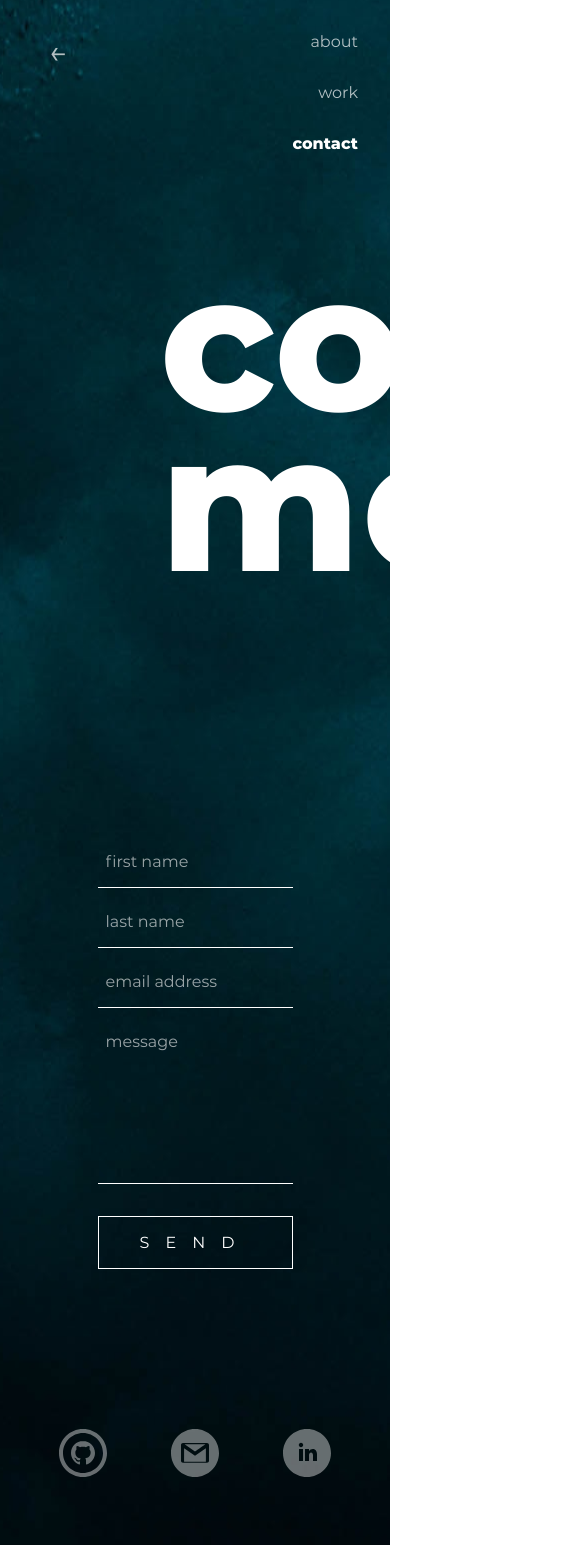
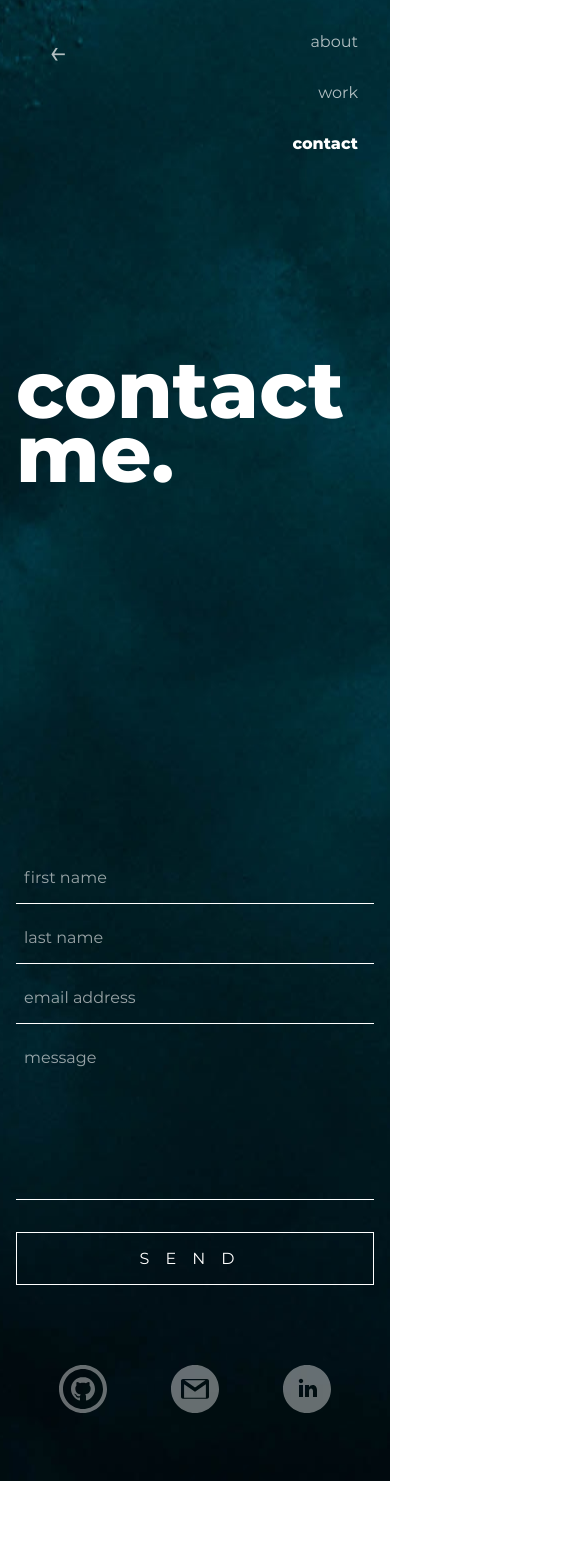
Before and after one commit to dylan-galbraith/portfolio, a React (Create React App) app: page /contact in a window 390 px wide. Shown: the top 1545 px of the page, 585 px wide, since content can reach past the window. After the commit the page ends 1481 px from the top, so only its background shows below. Built offline with nearby package versions, Linux system fonts and the light colour scheme.

Commit message:
Style contact page for mobile devices

```diff
--- a/src/pages/Contact/Contact.scss
+++ b/src/pages/Contact/Contact.scss
@@ -1,9 +1,13 @@
+@use '../../partials/mixins' as *;
+
 .contact {
   display: flex;
   flex-direction: column;
   align-items: center;
   margin: 0 auto;
+  @include desktop {
     padding-bottom: 6rem;
+  }
 
   &__hero {
     display: flex;
@@ -13,16 +17,25 @@
   }
 
   &__heading {
+    font-size: 5rem;
+    font-weight: 800;
+    line-height: 4rem;
+    padding: 1rem;
+    @include desktop {
       font-size: 12rem;
-    font-weight: 800;
       line-height: 10rem;
       padding-left: 10rem;
+    }
   }
 
   &__form {
     display: flex;
     flex-direction: column;
+    width: 100%;
+    padding: 1rem;
+    @include desktop {
       width: 50vw;
+    }
   }
 
   &__input {
@@ -47,6 +60,12 @@
     padding: 1rem;
     letter-spacing: 1rem;
     margin-top: 1rem;
+    &:focus {
+      background-color: white;
+      color: black;
+      font-weight: bold;
+    }
+    @include desktop {
       &:hover {
         background-color: white;
         color: black;
@@ -55,3 +74,4 @@
       }
     }
   }
+}
```
Lines whose indentation alone changed are shown as unchanged.
